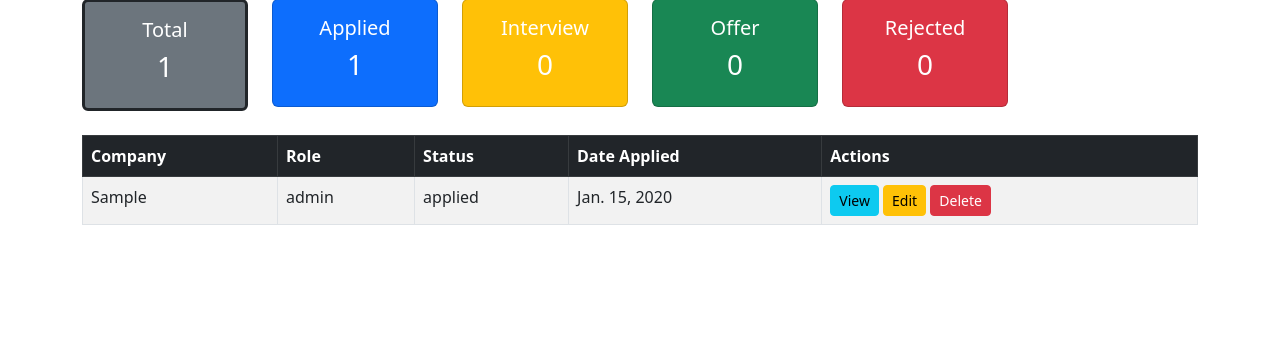
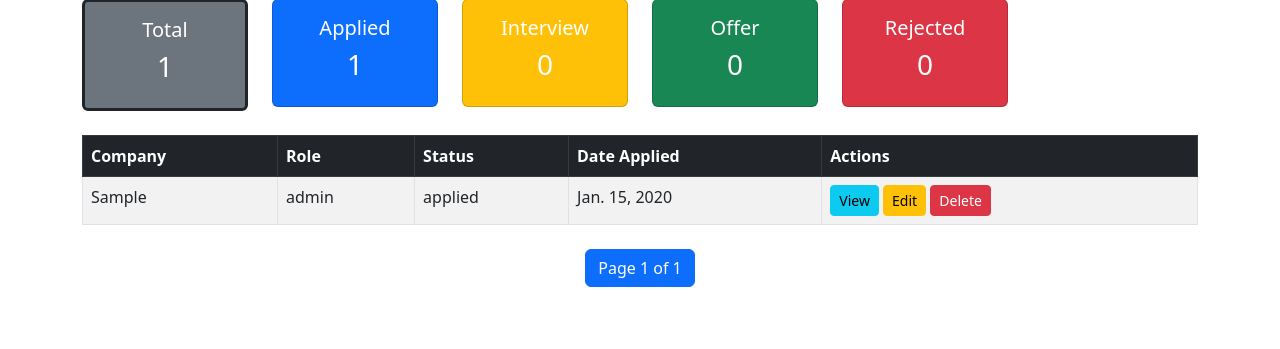
Before and after one commit to MuhammadFaizanQamar/job-tracker-django, a Django app: page / in a window 1280 px wide. Shown: the part 213-562 px from the top of the page. Run offline with Django 5.2, Linux system fonts and the light colour scheme; a user stored in the database is signed in; tables that the repository leaves empty hold one stand-in row (values such as "Sample post").

Commit message:
"Level 2 - job detail, search, and pagination"

```diff
--- a/jobs/templates/jobs/dashboard.html
+++ b/jobs/templates/jobs/dashboard.html
@@ -1,3 +1,4 @@
+
 {% extends 'jobs/base.html' %}
 
 {% block content %}
@@ -126,6 +127,36 @@
 </tbody>
 
 </table>
+<!-- ✅ PAGINATION ADDED HERE -->
+<nav aria-label="Page navigation" class="mt-4">
+    <ul class="pagination justify-content-center">
+
+        {% if jobs.has_previous %}
+        <li class="page-item">
+            <a class="page-link"
+               href="?page={{ jobs.previous_page_number }}&status={{ selected_status }}&search={{ search }}">
+                Previous
+            </a>
+        </li>
+        {% endif %}
+
+        <li class="page-item active">
+            <span class="page-link">
+                Page {{ jobs.number }} of {{ jobs.paginator.num_pages }}
+            </span>
+        </li>
+
+        {% if jobs.has_next %}
+        <li class="page-item">
+            <a class="page-link"
+               href="?page={{ jobs.next_page_number }}&status={{ selected_status }}&search={{ search }}">
+                Next
+            </a>
+        </li>
+        {% endif %}
+
+    </ul>
+</nav>
 
 {% else %}
 
--- a/jobs/views.py
+++ b/jobs/views.py
@@ -1,3 +1,4 @@
+from django.core.paginator import Paginator
 from .models import JobApplication
 from django.contrib.auth.forms import UserCreationForm, AuthenticationForm
 from django.contrib.auth import login, authenticate, logout
@@ -18,13 +19,24 @@ def dashboard(request):
     if search:
         jobs = jobs.filter(company__icontains=search)
 
+
+        # -------------------------
+    # PAGINATION ADDED HERE
+    # -------------------------
+    paginator = Paginator(jobs, 5)  # 5 jobs per page
+    page_number = request.GET.get('page', 1)
+    page_obj = paginator.get_page(page_number)
+
     context = {
-        'jobs': jobs,
+        'jobs': page_obj,  # IMPORTANT: replace jobs with page_obj
+        'page_obj': page_obj,
+
         'total': jobs.count(),
         'applied': JobApplication.objects.filter(user=request.user, status='applied').count(),
         'interview': JobApplication.objects.filter(user=request.user, status='interview').count(),
         'offer': JobApplication.objects.filter(user=request.user, status='offer').count(),
         'rejected': JobApplication.objects.filter(user=request.user, status='rejected').count(),
+
         'selected_status': status,
         'search': search,
     }
```
